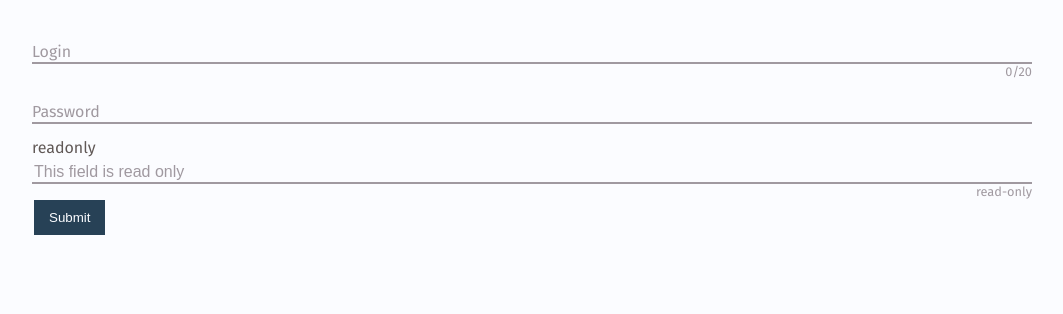
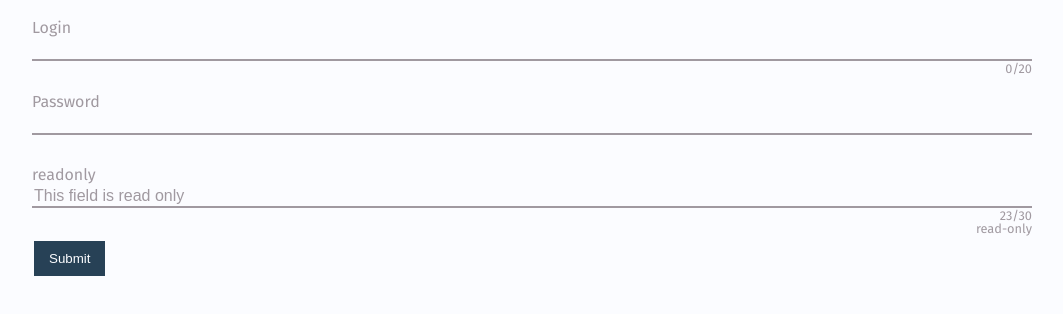
Before and after one commit to DamianStachowicz/forms, an Angular app: page /input in a window 1280 px wide. Shown: the top 314 px of the page, without its empty margins (108-1171 px from the left). Built offline with nearby package versions, Linux system fonts and the light colour scheme.

Commit message:
input apperance tweaks

```diff
--- a/projects/forms-lib/src/lib/input/input.component.html
+++ b/projects/forms-lib/src/lib/input/input.component.html
@@ -5,7 +5,7 @@
     'input--filled': value
   }"
 >
-  <div class="input__placeholder">{{ placeholder }}</div>
+  <div class="input__label">{{ label }}</div>
   <input
     class="input__control"
     [type]="type"
@@ -19,8 +19,12 @@
   <div class="input__underline underline">
     <div *ngIf="!readonly" class="underline__fill"></div>
   </div>
-  <div *ngIf="displayMaxLength && maxlength" class="input__counter">
-    {{ value?.length }}/{{ maxlength }}
+  <div class="input__counter">
+    <span *ngIf="displayMaxLength && maxlength"
+      >{{ value?.length }}/{{ maxlength }}</span
+    >
   </div>
-  <div *ngIf="readonly" class="input__readonly">read-only</div>
+  <div class="input__readonly">
+    <span *ngIf="readonly">read-only</span>
+  </div>
 </div>
--- a/projects/forms-lib/src/lib/input/input.component.ts
+++ b/projects/forms-lib/src/lib/input/input.component.ts
@@ -25,9 +25,9 @@ export class InputComponent implements ControlValueAccessor {
   @Input() type: 'number' | 'text' | 'password' = 'text';
 
   /**
-   * Input placeholder
+   * Input label
    */
-  @Input() placeholder: string;
+  @Input() label: string;
 
   /**
    * Is readonly
--- a/src/app/input-demo/input-demo.component.html
+++ b/src/app/input-demo/input-demo.component.html
@@ -2,23 +2,21 @@
   <form [formGroup]="form">
     <lib-input
       type="text"
-      placeholder="Login"
+      label="Login"
       formControlName="login"
       [maxlength]="20"
       [displayMaxLength]="true"
     >
     </lib-input>
-    <lib-input
-      type="password"
-      placeholder="Password"
-      formControlName="password"
-    >
+    <lib-input type="password" label="Password" formControlName="password">
     </lib-input>
     <lib-input
       type="text"
       [readonly]="true"
       formControlName="testInput"
-      placeholder="readonly"
+      [maxlength]="30"
+      [displayMaxLength]="true"
+      label="readonly"
     ></lib-input>
     <button (click)="debug()" class="btn">Submit</button>
   </form>
--- a/src/styles/input.scss
+++ b/src/styles/input.scss
@@ -3,16 +3,14 @@ $secondary-color: #a099a0;
 $tertiary-color: #605856;
 
 .input {
-  height: 1.5rem;
-  padding-bottom: 0.75rem;
-  padding-top: 1.5rem;
+  display: flex;
+  flex-direction: column;
+  margin-bottom: 5px;
   position: relative;
   width: 100%;
 
-  & &__placeholder {
+  & &__label {
     color: $secondary-color;
-    position: absolute;
-    top: 1.5rem;
     transition: 0.2s ease-out;
     z-index: 1;
   }
@@ -21,7 +19,9 @@ $tertiary-color: #605856;
     background-color: transparent;
     border: none;
     font-size: 1rem;
+    margin-top: 2px;
     position: relative;
+    width: 100%;
     z-index: 2;
 
     &--readonly {
@@ -33,26 +33,19 @@ $tertiary-color: #605856;
   &__readonly {
     color: $secondary-color;
     font-size: 0.8rem;
+    height: 0.8rem;
     text-align: right;
     width: 100%;
   }
 
   &--active {
-    .input__placeholder {
+    .input__label {
       color: $tertiary-color;
-      top: 0;
     }
 
     .underline__fill {
       transform: scaleX(1) !important;
       transition: 0.2s ease-out;
-    }
-  }
-
-  &--filled {
-    .input__placeholder {
-      color: $tertiary-color;
-      top: 0;
     }
   }
 }
```
